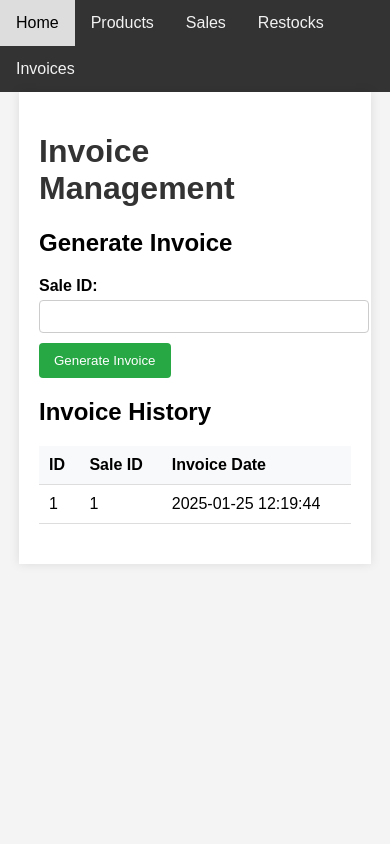
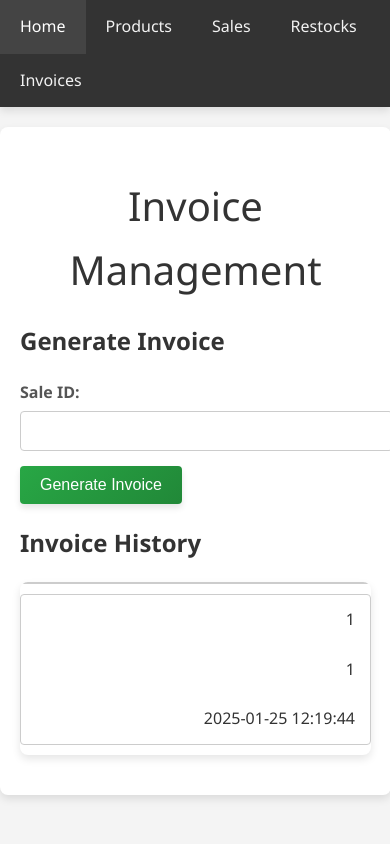
Before and after one commit to Musavirkhaliq/inventory_kashur_kulture, a FastAPI app: page /invoices in a window 390 px wide. Run offline with FastAPI, Linux system fonts and the light colour scheme.

Commit message:
working again

```diff
--- a/static/css/style.css
+++ b/static/css/style.css
@@ -1,21 +1,29 @@
 /* General Styles */
 body {
-    font-family: Arial, sans-serif;
+    font-family: 'Segoe UI', Tahoma, Geneva, Verdana, sans-serif;
     margin: 0;
     padding: 0;
     background-color: #f4f4f4;
+    color: #333;
+    line-height: 1.6;
 }
 
 .container {
-    width: 80%;
-    margin: 0 auto;
+    width: 90%;
+    max-width: 1200px;
+    margin: 20px auto;
     padding: 20px;
     background-color: #fff;
-    box-shadow: 0 0 10px rgba(0, 0, 0, 0.1);
+    box-shadow: 0 4px 8px rgba(0, 0, 0, 0.1);
+    border-radius: 8px;
 }
 
 h1 {
     color: #333;
+    text-align: center;
+    margin-bottom: 20px;
+    font-size: 2.5em;
+    font-weight: 300;
 }
 
 /* Form Styles */
@@ -26,30 +34,47 @@ form {
 label {
     display: block;
     margin-bottom: 5px;
-    font-weight: bold;
+    font-weight: 600;
+    color: #555;
 }
 
 input[type="text"],
 input[type="number"],
 select {
     width: 100%;
-    padding: 8px;
-    margin-bottom: 10px;
+    padding: 10px;
+    margin-bottom: 15px;
     border: 1px solid #ccc;
     border-radius: 4px;
+    font-size: 1em;
+    transition: border-color 0.3s ease;
+}
+
+input[type="text"]:focus,
+input[type="number"]:focus,
+select:focus {
+    border-color: #28a745;
+    outline: none;
 }
 
 button {
-    padding: 10px 15px;
+    padding: 10px 20px;
     background-color: #28a745;
     color: #fff;
     border: none;
     border-radius: 4px;
     cursor: pointer;
+    font-size: 1em;
+    transition: background-color 0.3s ease, transform 0.2s ease;
 }
 
 button:hover {
     background-color: #218838;
+    transform: translateY(-2px);
+}
+
+button:active {
+    transform: translateY(0);
 }
 
 /* Table Styles */
@@ -57,22 +82,33 @@ table {
     width: 100%;
     border-collapse: collapse;
     margin-bottom: 20px;
+    background-color: #fff;
+    box-shadow: 0 4px 8px rgba(0, 0, 0, 0.1);
+    border-radius: 8px;
+    overflow: hidden;
 }
 
 th, td {
-    padding: 10px;
+    padding: 12px 15px;
     text-align: left;
     border-bottom: 1px solid #ddd;
 }
 
 th {
     background-color: #f8f9fa;
+    font-weight: 600;
+    color: #333;
+}
+
+tr:hover {
+    background-color: #f1f1f1;
 }
 
 /* Navigation Styles */
 .navbar {
     background-color: #333;
     overflow: hidden;
+    box-shadow: 0 4px 8px rgba(0, 0, 0, 0.1);
 }
 
 .navbar a {
@@ -80,11 +116,87 @@ th {
     display: block;
     color: #f2f2f2;
     text-align: center;
-    padding: 14px 16px;
+    padding: 14px 20px;
     text-decoration: none;
+    transition: background-color 0.3s ease, color 0.3s ease;
 }
 
 .navbar a:hover {
-    background-color: #ddd;
-    color: black;
+    background-color: #444;
+    color: #fff;
 }
+
+.navbar a.active {
+    background-color: #28a745;
+    color: white;
+}
+
+/* Responsive Table Styles */
+@media (max-width: 768px) {
+    table, thead, tbody, th, td, tr {
+        display: block;
+    }
+    th {
+        position: absolute;
+        top: -9999px;
+        left: -9999px;
+    }
+    tr {
+        border: 1px solid #ccc;
+        margin-bottom: 10px;
+        border-radius: 4px;
+    }
+    td {
+        border: none;
+        position: relative;
+        padding-left: 50%;
+        text-align: right;
+    }
+    td:before {
+        position: absolute;
+        left: 10px;
+        content: attr(data-label);
+        font-weight: bold;
+        text-align: left;
+    }
+}
+
+/* Additional Modern Styles */
+.container {
+    transition: box-shadow 0.3s ease;
+}
+
+.container:hover {
+    box-shadow: 0 8px 16px rgba(0, 0, 0, 0.2);
+}
+
+button {
+    box-shadow: 0 4px 6px rgba(0, 0, 0, 0.1);
+}
+
+button:hover {
+    box-shadow: 0 6px 8px rgba(0, 0, 0, 0.15);
+}
+
+/* Gradient Background for Buttons */
+button {
+    background: linear-gradient(135deg, #28a745, #218838);
+}
+
+button:hover {
+    background: linear-gradient(135deg, #218838, #1e7e34);
+}
+
+/* Subtle Animations */
+@keyframes fadeIn {
+    from {
+        opacity: 0;
+    }
+    to {
+        opacity: 1;
+    }
+}
+
+.container {
+    animation: fadeIn 0.5s ease-in-out;
+}
```
